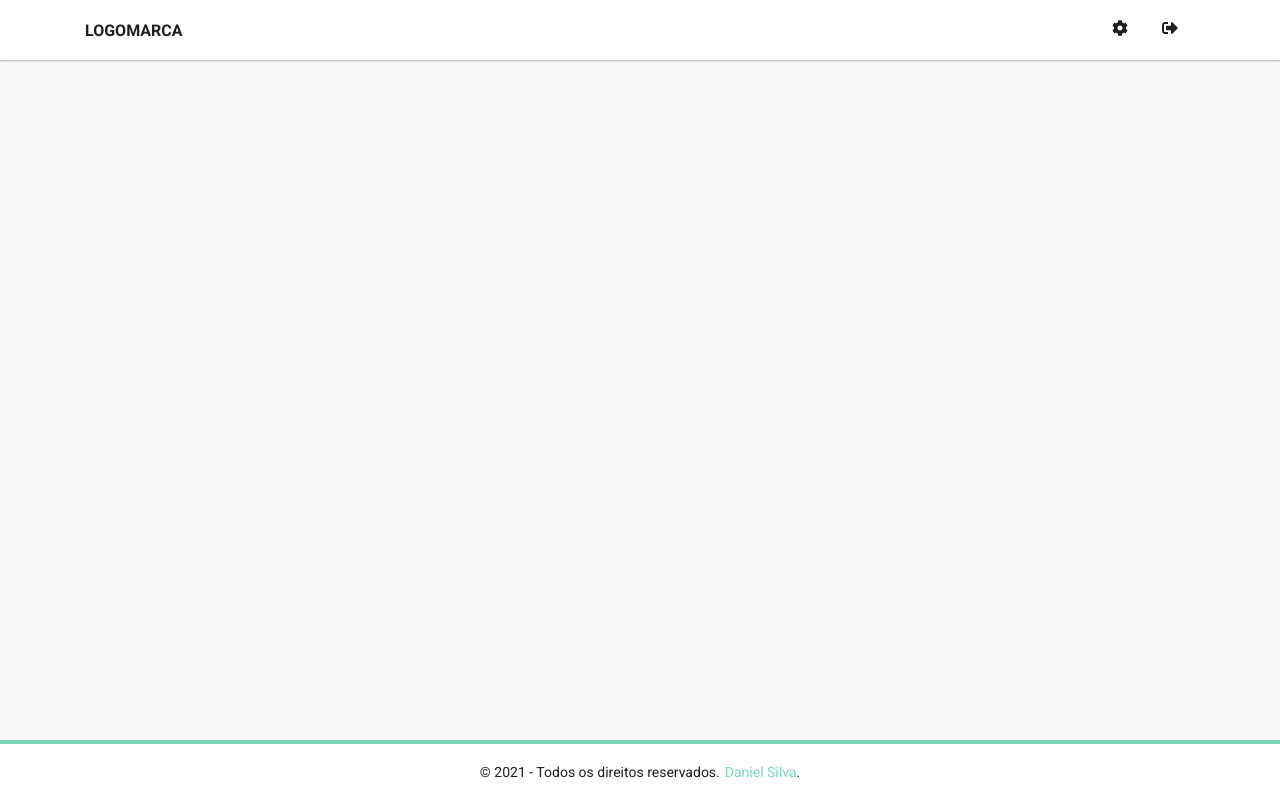
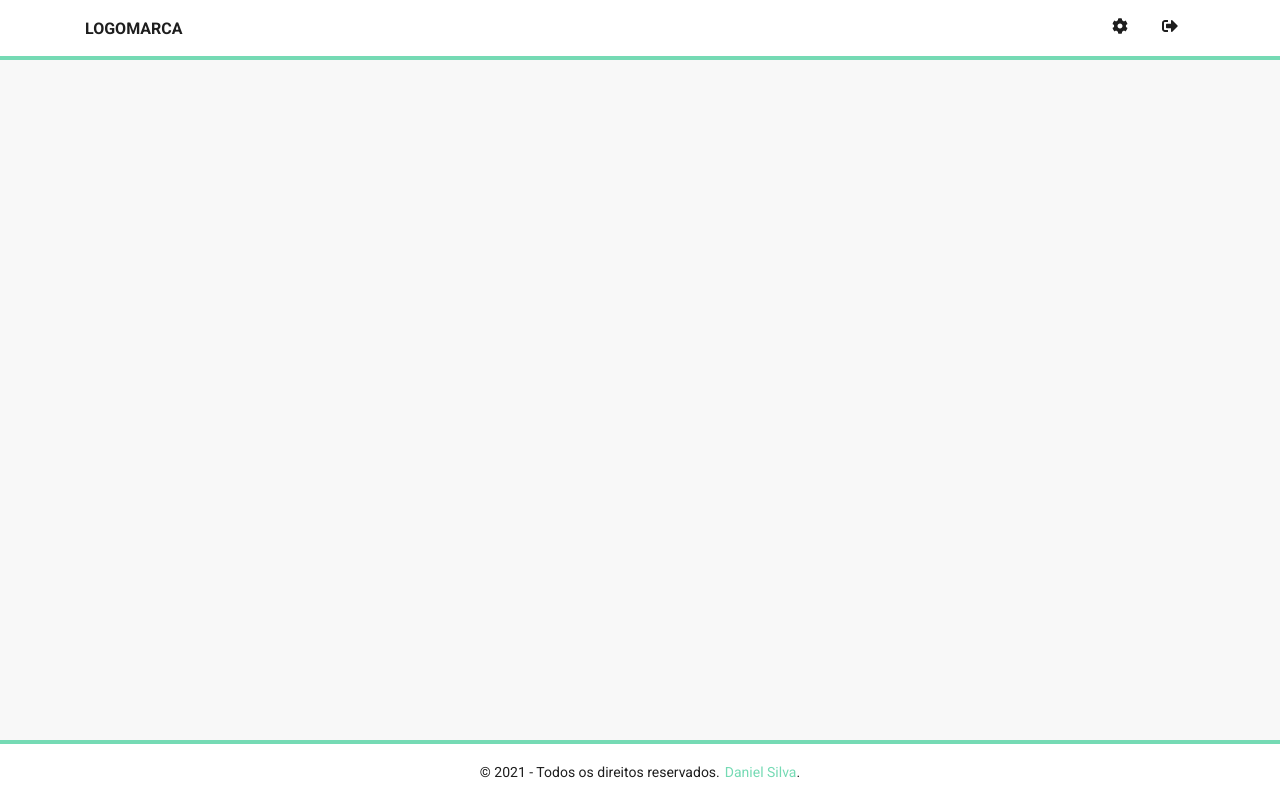
Before and after one commit to daniel-silva-dxp/react, a React (Create React App) app: page / in a window 1280 px wide. Built offline with nearby package versions, Linux system fonts and the light colour scheme.

Commit message:
feat: removendo box-shadow e adicionando border-bottom

```diff
--- a/src/Components/Header/style.js
+++ b/src/Components/Header/style.js
@@ -5,9 +5,7 @@ export const HeaderContent = styled.header`
   height: 60px;
   background-color: #fff;
 
-  -webkit-box-shadow: 0px 1px 2px 0px rgba(0, 0, 0, 0.3);
-  -moz-box-shadow: 0px 1px 2px 0px rgba(0, 0, 0, 0.3);
-  box-shadow: 0px 1px 2px 0px rgba(0, 0, 0, 0.3);
+  border-bottom: 4px solid #75dab4;
 
   .container {
     height: 100%;
```
